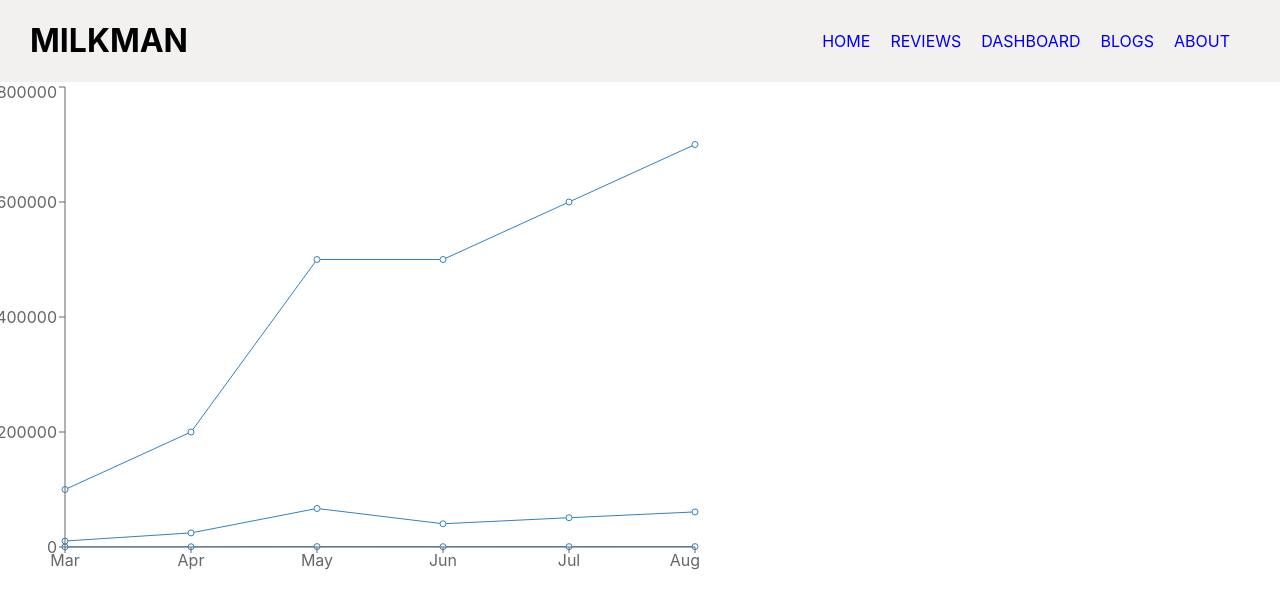
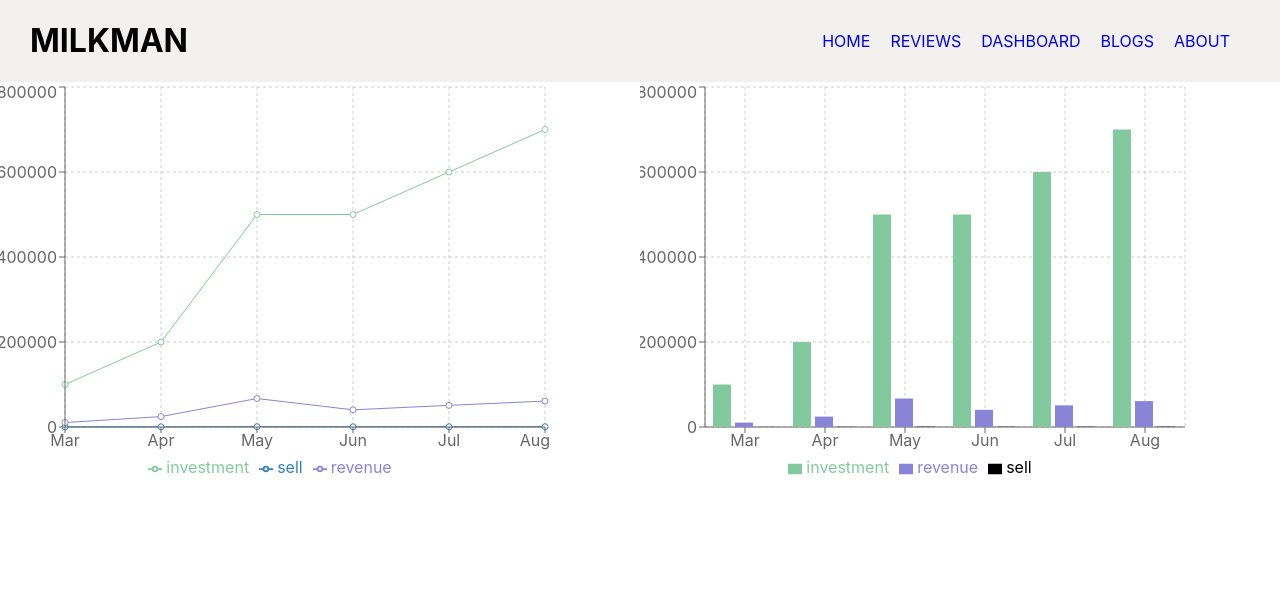
Before and after one commit to omarrfaruk/The-Milkman, a React (Create React App) app: page /dashboard in a window 1280 px wide. Shown: the top 608 px of the page. Built offline with nearby package versions, Linux system fonts and the light colour scheme.

Commit message:
added in home page reviews

```diff
--- a/src/components/Dashboard/Dashboard.css
+++ b/src/components/Dashboard/Dashboard.css
@@ -0,0 +1,4 @@
+.charts {
+    display: grid;
+    grid-template-columns: repeat(2, 1fr);
+}
--- a/src/components/Dashboard/Dashboard.js
+++ b/src/components/Dashboard/Dashboard.js
@@ -1,5 +1,6 @@
 import React from 'react';
-import { Line, LineChart, Tooltip, XAxis, YAxis } from "recharts";
+import { Bar, BarChart, CartesianGrid, Legend, Line, LineChart, Tooltip, XAxis, YAxis } from "recharts";
+import './Dashboard.css'
 
 const Dashboard = () => {
     const data = [
@@ -41,15 +42,27 @@ const Dashboard = () => {
         }
     ]
     return (
-        <div>
-            <LineChart width={700} height={500} data={data}>
-                <Line dataKey={"investment"}></Line>
-                <Line dataKey={"sell"}></Line>
-                <Line dataKey={"revenue"}></Line>
+        <div className='charts'>
+            <LineChart width={550} height={400} data={data}>
+                <CartesianGrid strokeDasharray="3 3" />
+                <Line dataKey={"investment"} stroke="#82ca9d"></Line>
+                <Line dataKey={"sell"} ></Line>
+                <Line dataKey={"revenue"} stroke="#8884d8"></Line>
                 <XAxis dataKey={"month"}></XAxis>
                 <Tooltip></Tooltip>
+                <Legend></Legend>
                 <YAxis></YAxis>
             </LineChart>
+            <BarChart width={550} height={400} data={data}>
+                <CartesianGrid strokeDasharray="3 3" />
+                <XAxis dataKey={"month"}></XAxis>
+                <YAxis></YAxis>
+                <Tooltip></Tooltip>
+                <Legend></Legend>
+                <Bar dataKey={"investment"} fill="#82ca9d"></Bar>
+                <Bar dataKey={"revenue"} fill="#8884d8"></Bar>
+                <Bar dataKey={"sell"} ></Bar>
+            </BarChart>
         </div>
     );
 };
--- a/src/components/Home/Home.css
+++ b/src/components/Home/Home.css
@@ -38,3 +38,13 @@
     justify-content: center;
     margin: 50px 0;
 }
+
+.review-home {
+    margin-top: 50px;
+}
+
+.review-home h2 {
+    text-align: center;
+    font-size: 35px;
+    color: rgb(89, 84, 84);
+}
--- a/src/components/Home/Home.js
+++ b/src/components/Home/Home.js
@@ -1,8 +1,13 @@
 import React from 'react';
 import image from '../../images/milkman.jpg';
+import useReview from '../../Hooks/useReview';
 import './Home.css'
+import SingleReview from '../SingleReview/SingleReview';
+import { Link } from 'react-router-dom';
 const Home = () => {
+    const [review] = useReview();
     return (
+        <>
             <div className='home-page'>
                 <div className='description'>
                     <div>
@@ -16,6 +21,18 @@ const Home = () => {
                     <img src={image} alt="" />
                 </div>
             </div>
+            <div className='review-home'>
+                <h2>Customer Reviews (3)</h2>
+                {
+                    review.slice(0, 3).map(singleReview => <SingleReview
+                        key={singleReview._id}
+                        singleReview={singleReview}
+                    ></SingleReview>)
+                }
+                <Link to='reviews'>REVIEWS</Link>
+            </div>
+        </>
+
     );
 };
 
```
Lines whose indentation alone changed are shown as unchanged.
